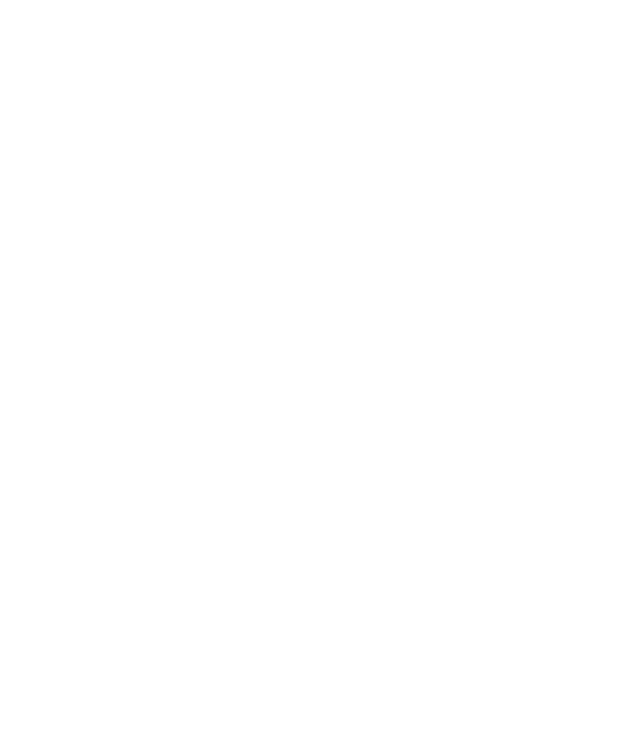
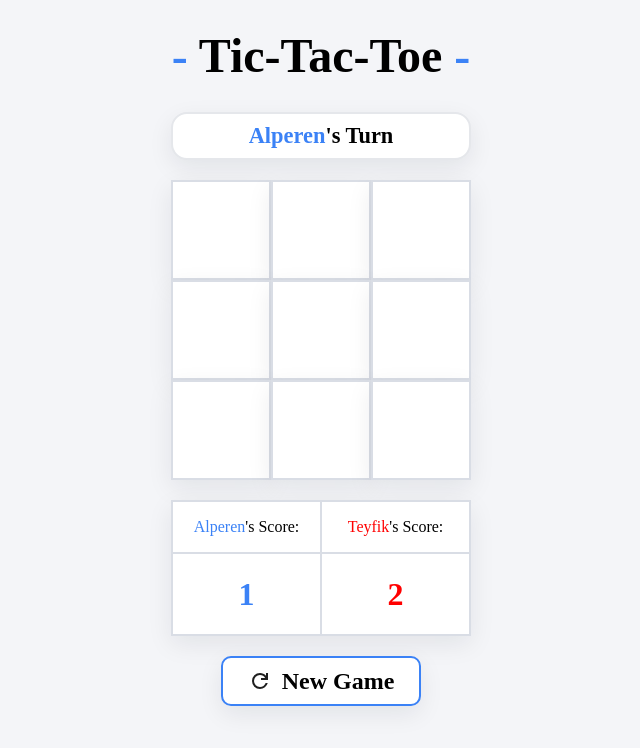
Before and after one commit to Alperen-Isler/tic-tac-toe, a plain HTML site: page index.html in a window 1280 px wide. Shown: the whole page, without its empty margins (319-959 px from the left). Drawn offline with Linux system fonts and the light colour scheme.

Commit message:
Create UI and style it
create the ui of the game with a title, turn information, gameboard and score information

```diff
--- a/index.html
+++ b/index.html
@@ -8,6 +8,38 @@
     <script src="./script.js"></script>
 </head>
 <body>
+    <div class="container">
+        <div class="header">
+            <h1><span class="text-blue">-</span> Tic-Tac-Toe <span class="text-blue">-</span></h1>
+        </div>
+        <div class="main">
+            <div>
+                <p class="player-turn"><span class="text-blue">Alperen</span>'s Turn</p>
+            </div>
+            <div class="game-cells">
+                <div class="cell"></div>
+                <div class="cell"></div>
+                <div class="cell"></div>
+                <div class="cell"></div>
+                <div class="cell"></div>
+                <div class="cell"></div>
+                <div class="cell"></div>
+                <div class="cell"></div>
+                <div class="cell"></div>
+            </div>
+            <div class="score-board">
+                <p class="player-one-score-text"><span class="text-blue">Alperen</span>'s Score:</p>
+                <p class="player-one-score text-blue">1</p>
+                <p class="player-two-score-text"><span class="text-red">Teyfik</span>'s Score:</p>
+                <p class="player-two-score text-red">2</p>
+            </div>
+            <div class="new-game-button">
+                <button class="new-game-btn"><svg id="refresh-svg" xmlns="http://www.w3.org/2000/svg" height="24px" viewBox="0 -960 960 960" width="24px" fill="#1f1f1f"><path d="M480-160q-134 0-227-93t-93-227q0-134 93-227t227-93q69 0 132 28.5T720-690v-110h80v280H520v-80h168q-32-56-87.5-88T480-720q-100 0-170 70t-70 170q0 100 70 170t170 70q77 0 139-44t87-116h84q-28 106-114 173t-196 67Z"/></svg>New Game</button>
+            </div>
+        </div>
+        <div class="footer">
 
+        </div>
+    </div>
 </body>
 </html>
--- a/script.js
+++ b/script.js
@@ -1,4 +1,4 @@
-(function createGameBoard(){
+(function createGame(){
     let gameBoard = [["-", "-", "-"], ["-", "-", "-"], ["-", "-", "-"]];
     console.log(gameBoard);
 
@@ -11,25 +11,32 @@
         const makeMove = function(numberOne, numberTwo){
             gameBoard[numberOne].splice(numberTwo, 1, symbol);
         }
+        function announceWinner(name){
+            console.log(name + " is the winner! Congratulations!")
+        }
+        function resetBoard(){
+            gameBoard = [["-", "-", "-"], ["-", "-", "-"], ["-", "-", "-"]];
+        }
         const checkWinner = function(){
             if(gameBoard[0][0] === symbol && gameBoard[0][1] === symbol && gameBoard[0][2] === symbol){ //first row
-                console.log(`${name} is the winner!`)
+                announceWinner(name);
             }else if (gameBoard[1][0] === symbol && gameBoard[1][1] === symbol && gameBoard[1][2] === symbol){ //second row
-                console.log(`${name} is the winner!`)
+                announceWinner(name);
             }else if (gameBoard[2][0] === symbol && gameBoard[2][1] === symbol && gameBoard[2][2] === symbol){ //third row
-                console.log(`${name} is the winner!`)
+                announceWinner(name);
             }else if (gameBoard[0][0] === symbol && gameBoard[1][0] === symbol && gameBoard[2][0] === symbol){ //first column
-                console.log(`${name} is the winner!`)
+                announceWinner(name);
             }else if (gameBoard[0][1] === symbol && gameBoard[1][1] === symbol && gameBoard[2][1] === symbol){ //second column
-                console.log(`${name} is the winner!`)
+                announceWinner(name);
             }else if (gameBoard[0][2] === symbol && gameBoard[1][2] === symbol && gameBoard[2][2] === symbol){ //third column
-                console.log(`${name} is the winner!`)
+                announceWinner(name);
             }else if (gameBoard[0][0] === symbol && gameBoard[1][1] === symbol && gameBoard[2][2] === symbol){ //diagonal one
-                console.log(`${name} is the winner!`)
+                announceWinner(name);
             }else if (gameBoard[0][2] === symbol && gameBoard[1][1] === symbol && gameBoard[2][0] === symbol){ //diagonal two
-                console.log(`${name} is the winner!`)
+                announceWinner(name);
             }
         }
+
         return {name, symbol, getScore, incrementScore, makeMove, checkWinner};
     }
 
@@ -52,6 +59,3 @@
     });
 
 })();
-
-//ich muss mein checkWin nicht hard-coded machen sonder wenn auch Y oder X vermischt
-//sind trotzdem der Gewinner erkannt wird
--- a/style.css
+++ b/style.css
@@ -0,0 +1,195 @@
+*, *::before, *::after {
+  box-sizing: border-box;
+}
+
+*:not(dialog) {
+  margin: 0;
+}
+
+@media (prefers-reduced-motion: no-preference) {
+  html {
+    interpolate-size: allow-keywords;
+  }
+}
+
+body {
+  line-height: 1.5;
+  -webkit-font-smoothing: antialiased;
+}
+
+img, picture, video, canvas, svg {
+  display: block;
+  max-width: 100%;
+}
+
+input, button, textarea, select {
+  font: inherit;
+}
+
+p, h1, h2, h3, h4, h5, h6 {
+  overflow-wrap: break-word;
+}
+
+p {
+  text-wrap: pretty;
+}
+h1, h2, h3, h4, h5, h6 {
+  text-wrap: balance;
+}
+
+#root, #__next {
+  isolation: isolate;
+}
+
+
+/*-----------------------------CSS RESET ABOVE THIS-----------------------------*/
+
+body{
+    background-color: #F4F5F8;
+}
+
+h1{
+    text-align: center;
+    font-size: 3rem;
+    margin-bottom: 20px;
+    margin-top: 20px;
+}
+
+.player-turn{
+    text-align: center;
+    padding: 5px;
+    font-size: 1.4rem;;
+    font-weight: bold;
+    background-color: #FFFFFF;
+    border: 2px solid #E5E7EB;
+    border-radius: 16px;
+    box-shadow: 0 8px 24px rgba(15, 23, 42, 0.08);
+}
+
+.main{
+    display: grid;
+    justify-content: center;
+    gap: 20px;
+}
+
+.game-cells{
+    display: grid;
+    grid-template-columns: repeat(3, 100px);
+    grid-template-rows: repeat(3, 100px);
+}
+
+.text-blue{
+    color: #3B82F6;
+}
+
+.text-red{
+    color: red;
+}
+
+.cell{
+    display: flex;
+    justify-content: center;
+    align-items: center;
+    font-size: 5rem;
+    width: 100px;
+    height: 100px;
+    background-color: #FFFFFF;
+    border: 2px solid #D9DDE5;
+    box-shadow: 0 8px 24px rgba(15, 23, 42, 0.08);
+}
+
+.cell:hover{
+    cursor: pointer;
+    background-color: #e7e7e7;
+    transition: 0.3s;
+}
+
+.score-board{
+    display: grid;
+    text-align: center;
+    background-color: #D9DDE5;
+    border: 2px solid #D9DDE5;
+    box-shadow: 0 8px 24px rgba(15, 23, 42, 0.08);
+    grid-template-columns: repeat(2, 1fr);
+    grid-template-rows: 50px 80px;
+    gap: 2px;
+}
+
+.player-one-score-text{
+    display: flex;
+    justify-content: center;
+    align-items: center;
+    grid-column: 1 / 2;
+    grid-row: 1 / 2;
+    height: 100%;
+    width: 100%;
+    background-color: #FFFFFF;
+}
+
+.player-two-score-text{
+    display: flex;
+    justify-content: center;
+    align-items: center;
+    grid-column: 2 / 3;
+    grid-row: 1 / 2;
+    height: 100%;
+    width: 100%;
+    background-color: #FFFFFF;
+}
+
+.player-one-score{
+    display: flex;
+    justify-content: center;
+    align-items: center;
+    grid-column: 1 / 2;
+    grid-row: 2 / 3;
+    height: 100%;
+    width: 100%;
+    background-color: #FFFFFF;
+    font-size: 2rem;
+    font-weight: bold;
+}
+
+.player-two-score{
+    display: flex;
+    justify-content: center;
+    align-items: center;
+    grid-column: 2 / 3;
+    grid-row: 2 / 3;
+    background-color: #FFFFFF;
+    height: 100%;
+    width: 100%;
+    font-size: 2rem;
+    font-weight: bold;
+}
+
+.new-game-button{
+    display: flex;
+    justify-content: center;
+}
+
+.new-game-btn{
+    display: flex;
+    justify-content: center;
+    align-items: center;
+    font-size: 1.5rem;
+    gap: 10px;
+    width: 200px;
+    height: 50px;
+    border-radius: 10px;
+    font-weight: bold;
+    border: 2px solid #3B82F6;
+    box-shadow: 0 8px 24px rgba(15, 23, 42, 0.08);
+    background-color: #FFFFFF;
+}
+
+.new-game-btn:hover{
+    background-color: #e7e7e7;
+    cursor: pointer;
+    border: solid 3px #3B82F6;
+}
+
+.new-game-btn:hover #refresh-svg{
+    transform: rotate(360deg);
+    transition: 2s;
+}
```
